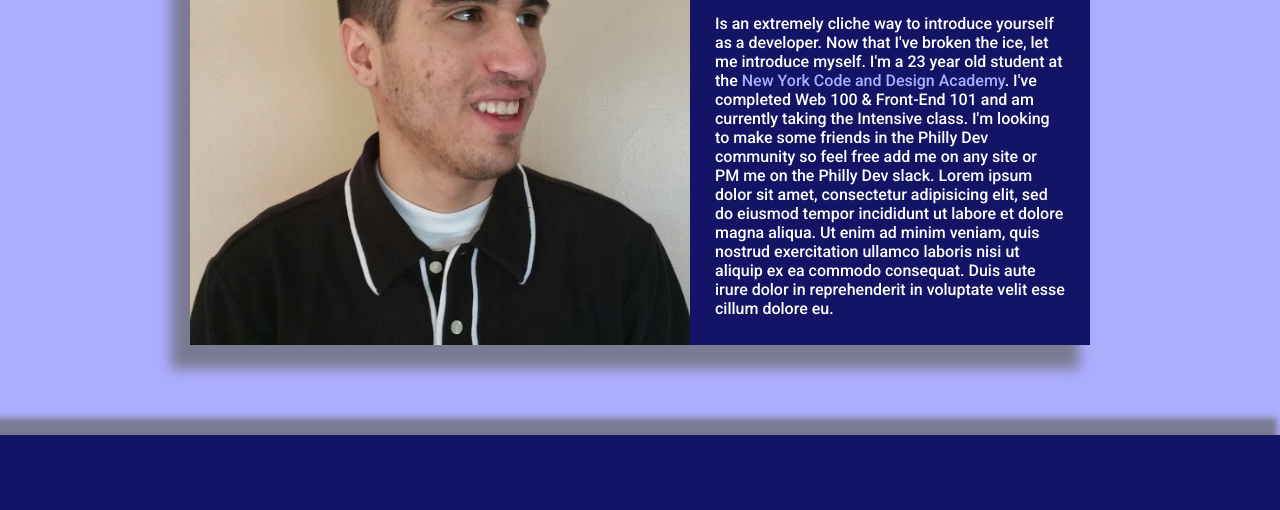
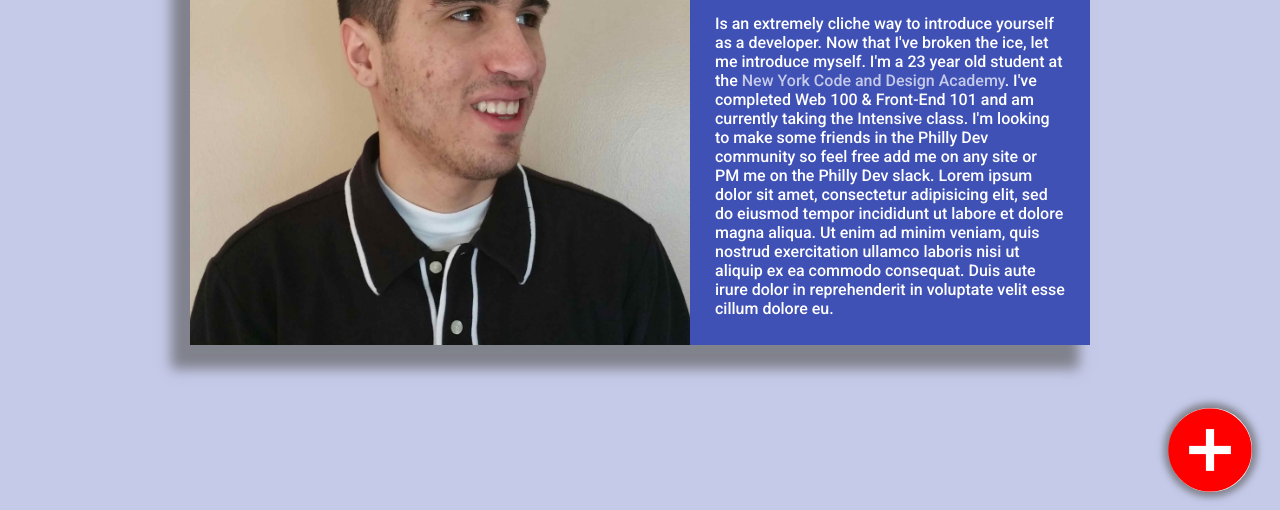
Before and after one commit to fbongiovanni29/portfolio_v_2.0, a plain HTML site: page index.html in a window 1280 px wide. Shown: the part 290-800 px from the top of the page. Drawn offline with Linux system fonts and the light colour scheme.

Commit message:
turning in

```diff
--- a/css/main.css
+++ b/css/main.css
@@ -1,8 +1,7 @@
 body {
 	margin: 0 auto;
-	background-color: #ADADFF;
+	background-color: #C5CAE9;
 	font-family: 'Roboto', sans-serif;
-	color: #ADADFF;
 	overflow: hidden;
 }
 
@@ -11,10 +10,10 @@ body {
 	width: 1200px;
 }
 
-nav, .footer {
+nav {
 	margin: 0;
 	height: 75px;
-	background-color: #141466;
+	background-color: #303F9F;
 	font-size: 100px;
 	box-shadow: 0px 15px 12px 2px rgba(106,106,110,0.75);
 	font-size: 45px;
@@ -33,19 +32,13 @@ nav {
 	font-size: 40px;
 }
 
-.footer {
-	position: fixed;
-	width: 100%;
-	bottom: 0;
-	box-shadow: -5px -15px 6px 2px rgba(106,106,110,0.75);
-}
 
 .home {
 	margin: 0 auto;
 	width: 900px;
 	margin-top: 135px;
 	height: 500px;
-	background-color: #141466;
+	background-color: #3F51B5;
 	box-shadow: -15px 20px 12px 4px rgba(106,106,110,0.75);
 }
 
@@ -67,17 +60,17 @@ h3 {
 
 
 i {
-	color: #ADADFF;
+	color: #C5CAE9;
 	margin: 10px;
 }
 
-i:hover {
+.fa:hover {
 	color: white;
 }
 
 
 a{
-	color: #ADADFF;
+	color: #C5CAE9;
 	text-decoration: none;
 }
 
@@ -92,7 +85,7 @@ p {
 
 .site {
 	margin-top: 100px;
-	background-color: #141466;
+	background-color: #303F9F;
 	height: 400px;
 	width: 580px;
 	margin-bottom: 150px;
@@ -101,7 +94,7 @@ p {
 }
 
 .blue {
-	color: #ADADFF;
+	color: #C5CAE9;
 	margin: 10px;
 	font-size: 20px;
 }
@@ -130,3 +123,33 @@ p {
 a:active {
 	color: white;
 }
+
+/* +ICON STUFF HERE */
+
+.material-icons {
+	position: fixed;
+	color: red;
+	float: right;
+	font-size: 100px !important;
+	bottom: 0px;
+	right: 10px;
+	background-repeat: no-repeat;
+	background-size: 50px 50px;
+
+}
+
+.icon-wrapper {
+	position: fixed;
+	background-color: white;
+	height: 84px;
+	width: 83px;
+	float: right;
+	bottom: 18px;
+	right: 28px;
+	border-radius: 41px;
+	box-shadow: 0px 0px 7px 5px rgba(106,106,110,0.75);
+}
+
+.icon-wrapper:hover {
+	box-shadow: 0px 0px 13px 3px rgba(106,106,110,0.75);
+}
--- a/index.html
+++ b/index.html
@@ -1,15 +1,18 @@
 <!DOCTYPE HTML>
 	<HTML>
 		<HEAD>
+			<title>Save the Unicorns 2.0</title>
 			<link rel="stylesheet" href="https://maxcdn.bootstrapcdn.com/font-awesome/4.4.0/css/font-awesome.min.css">
 			<link rel="stylesheet" type="text/css" href="css/main.css">
 			<link href='http://fonts.googleapis.com/css?family=Roboto:500' rel='stylesheet' type='text/css'>
+			<link href="https://fonts.googleapis.com/icon?family=Material+Icons"
+      		rel="stylesheet">
 		</HEAD>
 		<body>
 			<nav>
-			<a href="index.html"><i class="fa fa-home"></i></a>
-			<a href="portfolio.html"><i class="fa fa-folder-open-o"></i></a>
-			<p class="navhead">Francis Bongiovanni</p>
+				<a href="index.html"><i class="fa fa-home"></i></a>
+				<a href="portfolio.html"><i class="fa fa-folder-open-o"></i></a>
+				<p class="navhead">Francis Bongiovanni</p>
 			</nav>
 			<div class="container">
 				<div class="home">
@@ -25,7 +28,8 @@
 					</div>
 				</div>
 			</div>
-			<div class="footer">
+			<div class="icon-wrapper">
+				<i class="material-icons">add_circle</i>
 			</div>
 		</body>
 	</HTML>
```
